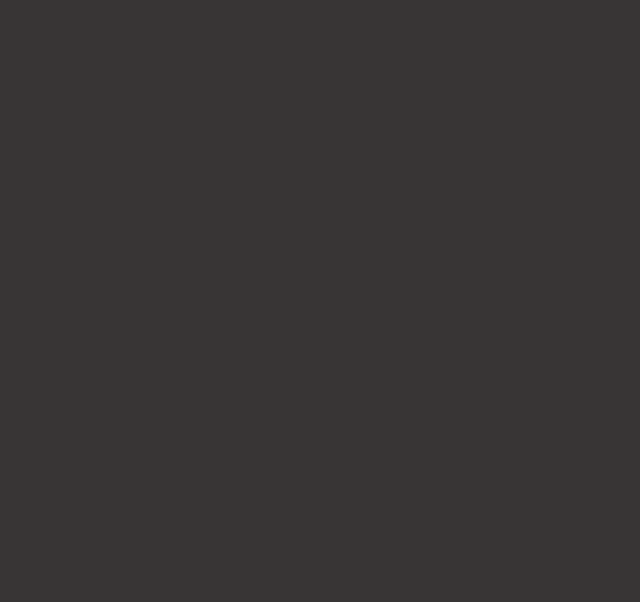
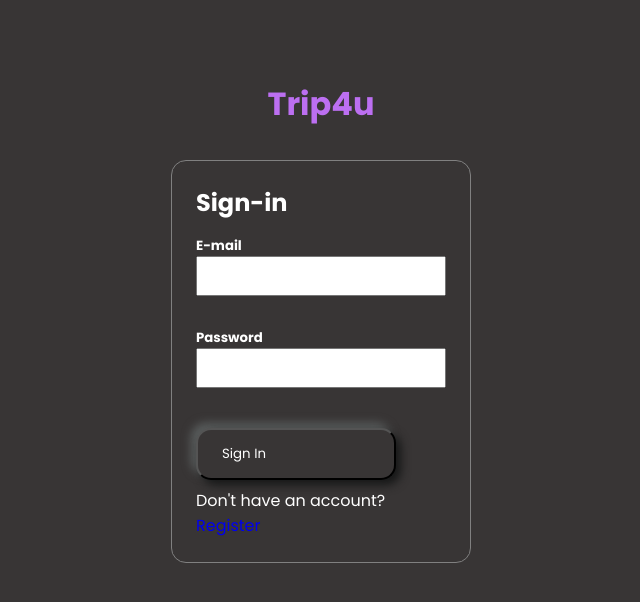
Before and after one commit to IvoTsochev/trip4u, a React (Create React App) app: page /login in a window 1280 px wide. Shown: the top 602 px of the page, without its empty margins (319-959 px from the left). Built offline with nearby package versions, Linux system fonts and the light colour scheme.

Commit message:
creating and styling the login page component

```diff
--- a/public/index.html
+++ b/public/index.html
@@ -1,14 +1,12 @@
 <!DOCTYPE html>
 <html lang="en">
+
 <head>
   <meta charset="utf-8" />
   <link rel="icon" href="%PUBLIC_URL%/favicon.ico" />
   <meta name="viewport" content="width=device-width, initial-scale=1" />
   <meta name="theme-color" content="#000000" />
-    <meta
-      name="description"
-      content="Web site created using create-react-app"
-    />
+  <meta name="description" content="Web site created using create-react-app" />
   <link rel="apple-touch-icon" href="%PUBLIC_URL%/logo192.png" />
   <!--
       manifest.json provides metadata used when your web app is installed on a
@@ -24,8 +22,12 @@
       work correctly both with client-side routing and a non-root public URL.
       Learn how to configure a non-root public URL by running `npm run build`.
     -->
-    <title>React App</title>
+  <title>Trip4u</title>
+  <!-- Fonts -->
+  <link rel="preconnect" href="https://fonts.gstatic.com">
+  <link href="https://fonts.googleapis.com/css2?family=Poppins:wght@200;400;700&display=swap" rel="stylesheet">
 </head>
+
 <body>
   <noscript>You need to enable JavaScript to run this app.</noscript>
   <div id="root"></div>
@@ -40,4 +42,5 @@
       To create a production bundle, use `npm run build` or `yarn build`.
     -->
 </body>
+
 </html>
--- a/src/App.css
+++ b/src/App.css
@@ -1,9 +1,10 @@
 * {
-    margin: 0;
-    padding: 0;
-    box-sizing: border-box;
+  margin: 0;
+  padding: 0;
+  box-sizing: border-box;
+  font-family: "Poppins", sans-serif;
 }
 
 body {
-    background-color: rgb(56, 53, 53);
+  background-color: rgb(56, 53, 53);
 }
--- a/src/App.js
+++ b/src/App.js
@@ -3,16 +3,23 @@ import { Route, Switch } from 'react-router-dom'
 // Styling
 import './App.css'
 // Components
-import Welcome from './Pages/Welcome/Welcome'
+import Welcome from './Pages/Welcome/Welcome';
+import Login from './Pages/Login/Login';
 
 
 function App() {
   return (
     <div className="app">
       <Switch>
+
         <Route path='/' exact>
           <Welcome />
         </Route>
+
+        <Route path='/login'>
+          <Login />
+        </Route>
+
       </Switch>
     </div>
   );
--- /dev/null
+++ b/src/Pages/Login/Login.js
@@ -0,0 +1,34 @@
+// Utils
+import React from 'react'
+import { Link } from 'react-router-dom'
+// Styling
+import './Login.scss';
+import { Button } from '../../globalStyling'
+
+
+const Login = () => {
+    return (
+        <div className='login'>
+            <Link to='/'>
+                <h1>Trip4u</h1>
+            </Link>
+            <div className="login__form">
+                <h2>Sign-in</h2>
+                <form>
+                    <h5>E-mail</h5>
+                    <input type="text" />
+
+                    <h5>Password</h5>
+                    <input type="password" />
+                    <Button>Sign In</Button>
+                    <p>
+                        Don't have an account?
+                        <Link to='/register'>Register</Link>
+                    </p>
+                </form>
+            </div>
+        </div>
+    )
+}
+
+export default Login
--- /dev/null
+++ b/src/Pages/Login/Login.scss
@@ -0,0 +1,31 @@
+.login {
+  position: absolute;
+  top: 10%;
+  left: 50%;
+  transform: translateX(-50%);
+  a {
+    text-decoration: none;
+    h1 {
+      margin-bottom: 2rem;
+      text-align: center;
+      color: #bc6ff1;
+    }
+  }
+
+  .login__form {
+    max-width: 300px;
+    width: 100%;
+    border: 1px solid gray;
+    border-radius: 15px;
+    padding: 1.5rem;
+    color: #fff;
+    h2 {
+      margin-bottom: 1rem;
+    }
+    input {
+      margin-bottom: 2rem;
+      width: 100%;
+      padding: 0.5rem;
+    }
+  }
+}
--- a/src/Pages/Welcome/Welcome.js
+++ b/src/Pages/Welcome/Welcome.js
@@ -1,4 +1,6 @@
+// Utils
 import React from 'react'
+import { Link } from 'react-router-dom'
 // Styling
 import './Welcome.scss'
 import { Button } from '../../globalStyling';
@@ -7,7 +9,11 @@ const Welcome = () => {
     return (
         <div className='welcome'>
             <h1>Trip4u</h1>
-            <Button />
+            <Link to='/login'>
+                <Button>Sign In with email</Button>
+            </Link>
+            <Button>Guest mode</Button>
+            <p>Register</p>
         </div>
     )
 }
--- a/src/Pages/Welcome/Welcome.scss
+++ b/src/Pages/Welcome/Welcome.scss
@@ -0,0 +1,19 @@
+.welcome {
+  h1 {
+    font-family: "Poppins", sans-serif;
+    font-size: 15rem;
+    margin-bottom: 2rem;
+    color: #bc6ff1;
+  }
+  display: flex;
+  flex-direction: column;
+  justify-content: center;
+  align-items: center;
+  position: absolute;
+  top: 50%;
+  left: 50%;
+  transform: translate(-50%, -50%);
+  p {
+    color: #fff;
+  }
+}
--- a/src/globalStyling.js
+++ b/src/globalStyling.js
@@ -1,9 +1,18 @@
 import styled from 'styled-components'
 
 const Button = styled.button`
-    width: 200px;
-    height: 40px;
-
+    max-width: 200px;
+    max-height: 40px;
+    width: 100%;
+    height: 100%;
+    color: #fff;
+    background-color: rgb(56, 53, 53);
+    border-radius: 15px;
+    margin: 0.5rem 0;
+    padding: 1.5rem;
+    align-items: center;
+    display: inline-flex;
+    box-shadow: 5px 5px 10px #161717, -5px -5px 10px #5b5f5f;
 `
 
 export {
```
Also changed, not shown: 1 other file (tests, documents, lock files or other folders). Lines whose indentation alone changed are shown as unchanged.
